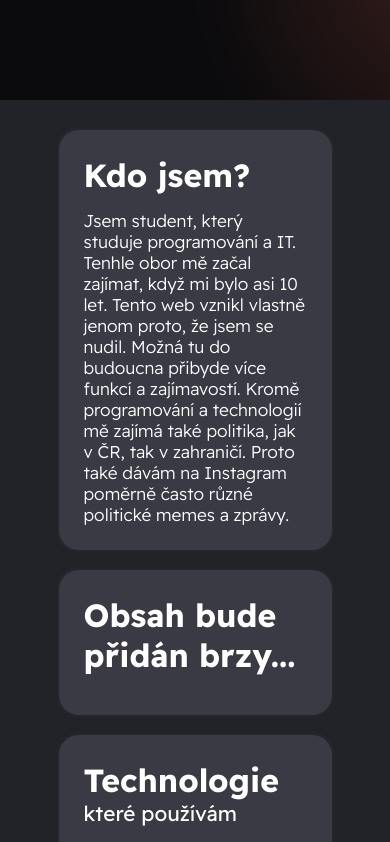
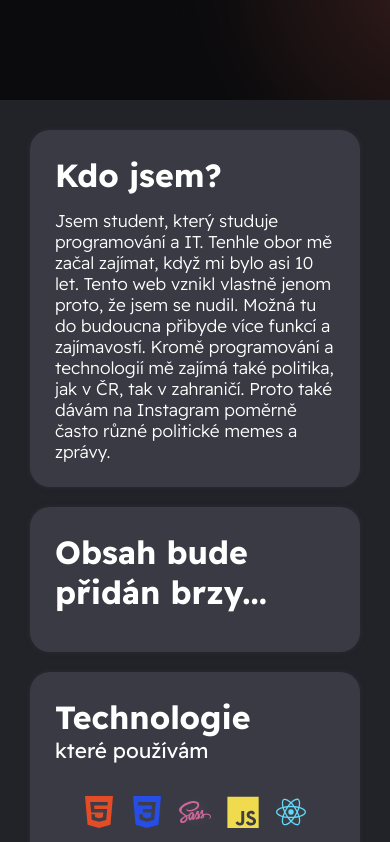
Before and after one commit to Klimondra/klimondra-web, a React (Create React App) app: page / in a window 390 px wide. Shown: the part 744-1586 px from the top of the page. Built offline with nearby package versions, Linux system fonts and the light colour scheme; a web font is replaced by a local one.

Commit message:
About section responsivity fix
Took 5 minutes

```diff
--- a/src/pages/Home.css
+++ b/src/pages/Home.css
@@ -189,6 +189,7 @@
 }
 @media (max-width: 550px) {
   #about .aboutContent {
+    width: 80%;
     display: flex;
     flex-direction: column;
   }
@@ -203,6 +204,9 @@
   }
 }
 @media (max-width: 400px) {
+  #about .aboutContent {
+    width: 94%;
+  }
   #about .infoBlock h2, #about .politicsBlock h2, #about .technologiesBlock .techBlockText h2 {
     font-size: 1.6rem;
   }
--- a/src/pages/Home.scss
+++ b/src/pages/Home.scss
@@ -237,6 +237,7 @@ $textWhite: white;
 @media (max-width: 550px) {
   #about {
     .aboutContent {
+      width: 80%;
       display: flex;
       flex-direction: column;
 
@@ -259,6 +260,9 @@ $textWhite: white;
 
 @media (max-width: 400px ) {
   #about {
+    .aboutContent {
+      width: 94%;
+    }
     .infoBlock h2, .politicsBlock h2, .technologiesBlock .techBlockText h2 {
       font-size: 1.6rem;
     }
```
Also changed, not shown: 1 other file (tests, documents, lock files or other folders).
